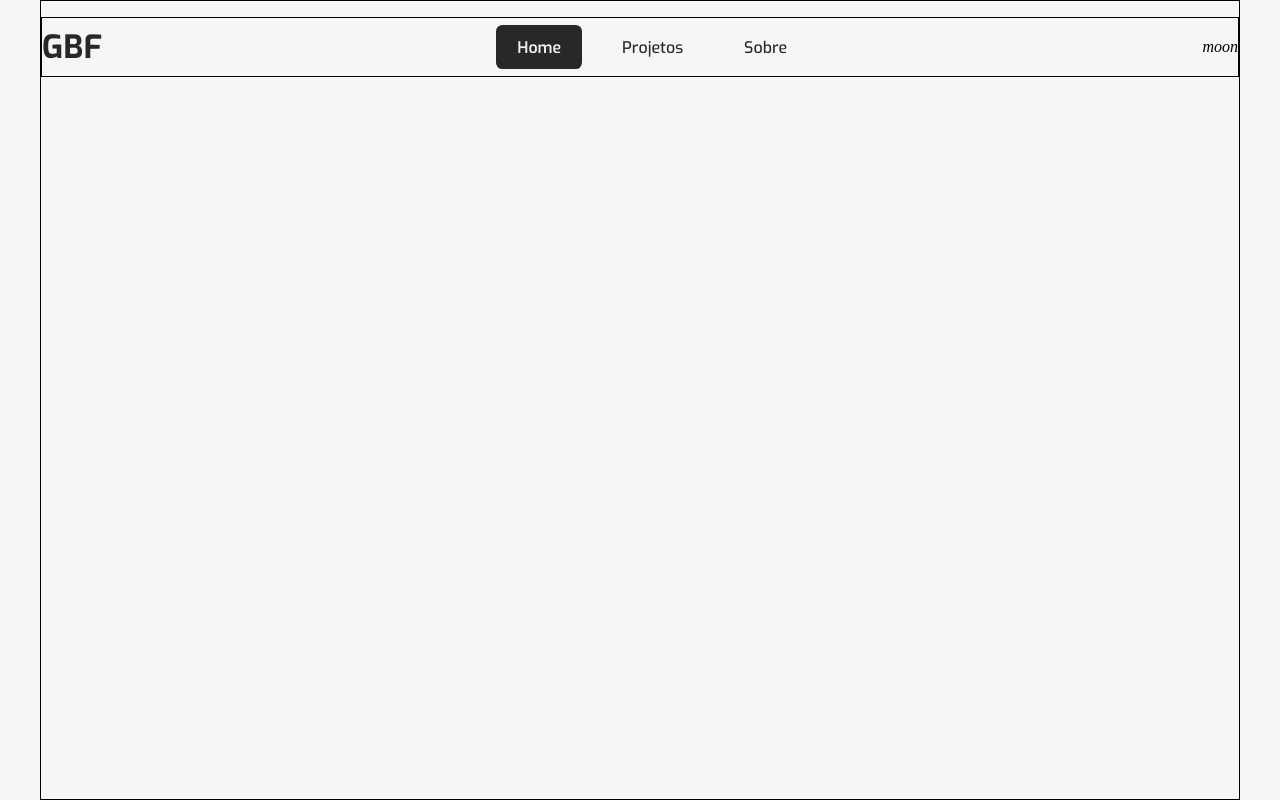
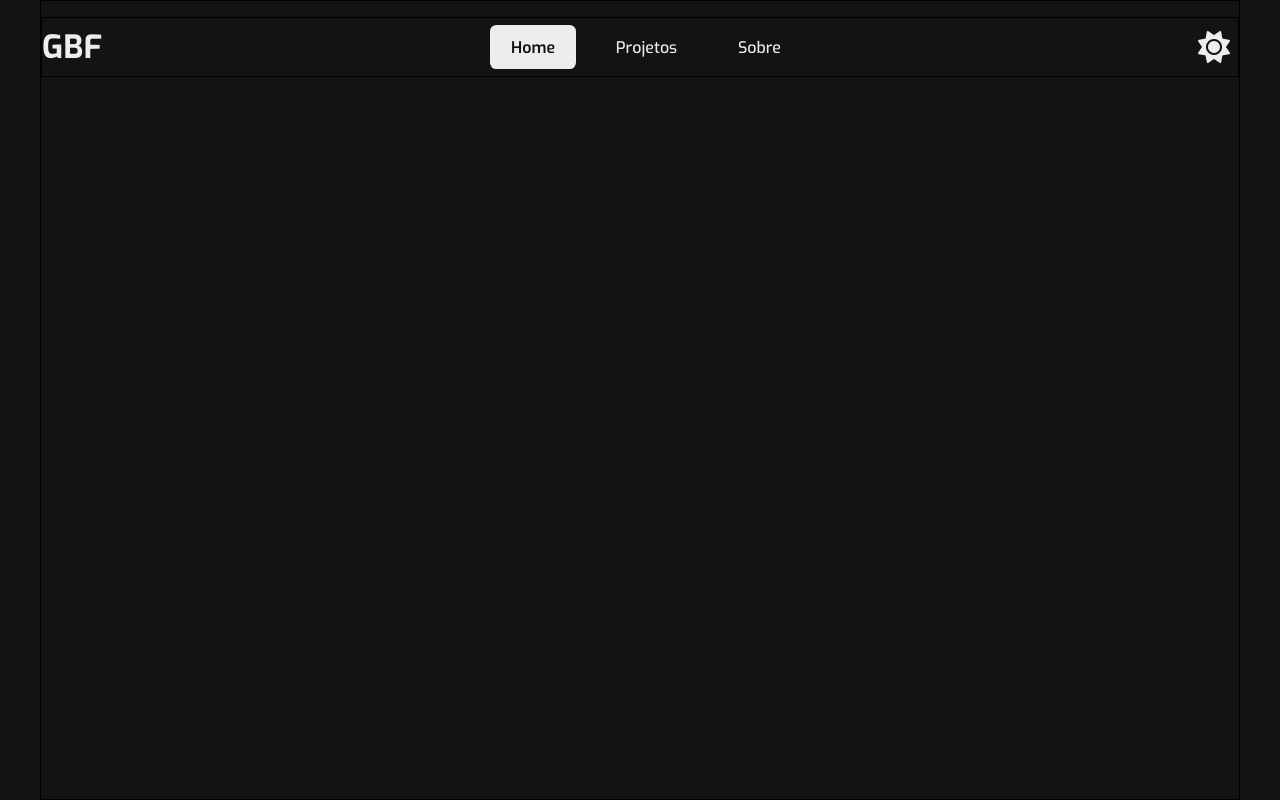
Before and after one commit to guibrbs/Portfolio-OLD, a React (Vite) app: page / in a window 1280 px wide. Built offline with nearby package versions, Linux system fonts and the light colour scheme.

Commit message:
:rocket: Setting up the icons light & dark

```diff
--- a/index.html
+++ b/index.html
@@ -9,5 +9,6 @@
   <body>
     <div id="root"></div>
     <script type="module" src="/src/main.tsx"></script>
+    <script src="https://kit.fontawesome.com/11a1bdf094.js" crossorigin="anonymous"></script>
   </body>
 </html>
--- a/src/App.tsx
+++ b/src/App.tsx
@@ -5,7 +5,7 @@ import Home from './pages/Home'
 function App() {
 
   return (
-    <div className="container light">
+    <div className="container dark">
       <div className="wrapper">
         <Home />
       </div>
--- a/src/components/Header/index.tsx
+++ b/src/components/Header/index.tsx
@@ -10,7 +10,10 @@ export default function Header() {
                 <a href="/" className="links">Projetos</a>
                 <a href="/" className="links">Sobre</a>
             </div>
-            <i>moon</i>
+            <div className="icon">
+                <i className="fa-solid fa-moon"></i>
+                <i className="fa-solid fa-sun"></i>
+            </div>
         </header>
     )
 }
--- a/src/components/Header/styles.css
+++ b/src/components/Header/styles.css
@@ -56,3 +56,36 @@ a{
     background-size: 100% 100%;
     color: #000;
 }
+
+.icon{
+    display: flex;
+    align-items: center;
+    justify-content: center;
+    font-size: 2rem;
+    color: var(--primary-color);
+    width: 3rem;
+    height: 3rem;
+    border-radius: 50%;
+    transition: all ease-in .3s;
+    cursor: pointer;
+}
+
+.icon:hover{
+    background-color: #f0f0f0;
+}
+
+.container.light .icon i:first-child{
+    display: block;
+}
+
+.container.light .icon i:last-child{
+    display: none;
+}
+
+.container.dark .icon i:first-child{
+    display: none;
+}
+
+.container.dark .icon i:last-child{
+    display: block;
+}
```
